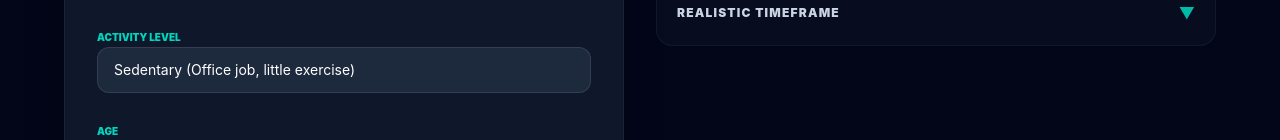
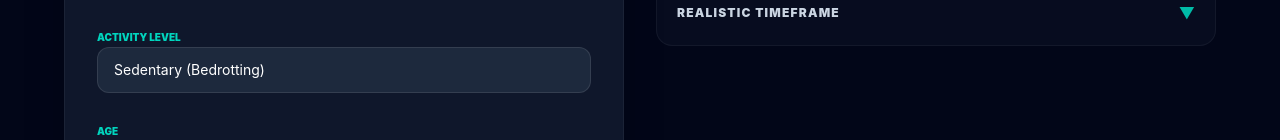
Before and after one commit to GaigeJohnson/BMR-Tracker, a React (Vite) app: page / in a window 1280 px wide. Shown: the part 390-530 px from the top of the page. Built offline with nearby package versions, Linux system fonts and the light colour scheme.

Commit message:
changing activity level descriptions

```diff
--- a/src/App.jsx
+++ b/src/App.jsx
@@ -130,10 +130,10 @@ return (
                 onChange={(e) => setActivity(e.target.value)}
                 className="w-full bg-slate-800 border border-white/10 rounded-xl px-4 py-3 text-sm text-white focus:border-teal-500 outline-none appearance-none"
               >
-                <option value="1.2">Sedentary (Office job, little exercise)</option>
-                <option value="1.375">Lightly Active (1-3 days/week)</option>
-                <option value="1.55">Moderately Active (3-5 days/week)</option>
-                <option value="1.725">Very Active (6-7 days/week)</option>
+                <option value="1.2">Sedentary (Bedrotting)</option>
+                <option value="1.375">Lightly Active (1-3 days of exercise a week)</option>
+                <option value="1.55">Moderately Active (3-5 days of exercise a week)</option>
+                <option value="1.725">Very Active (6-7 days of exercise a week)</option>
               </select>
             </div>
 
```
